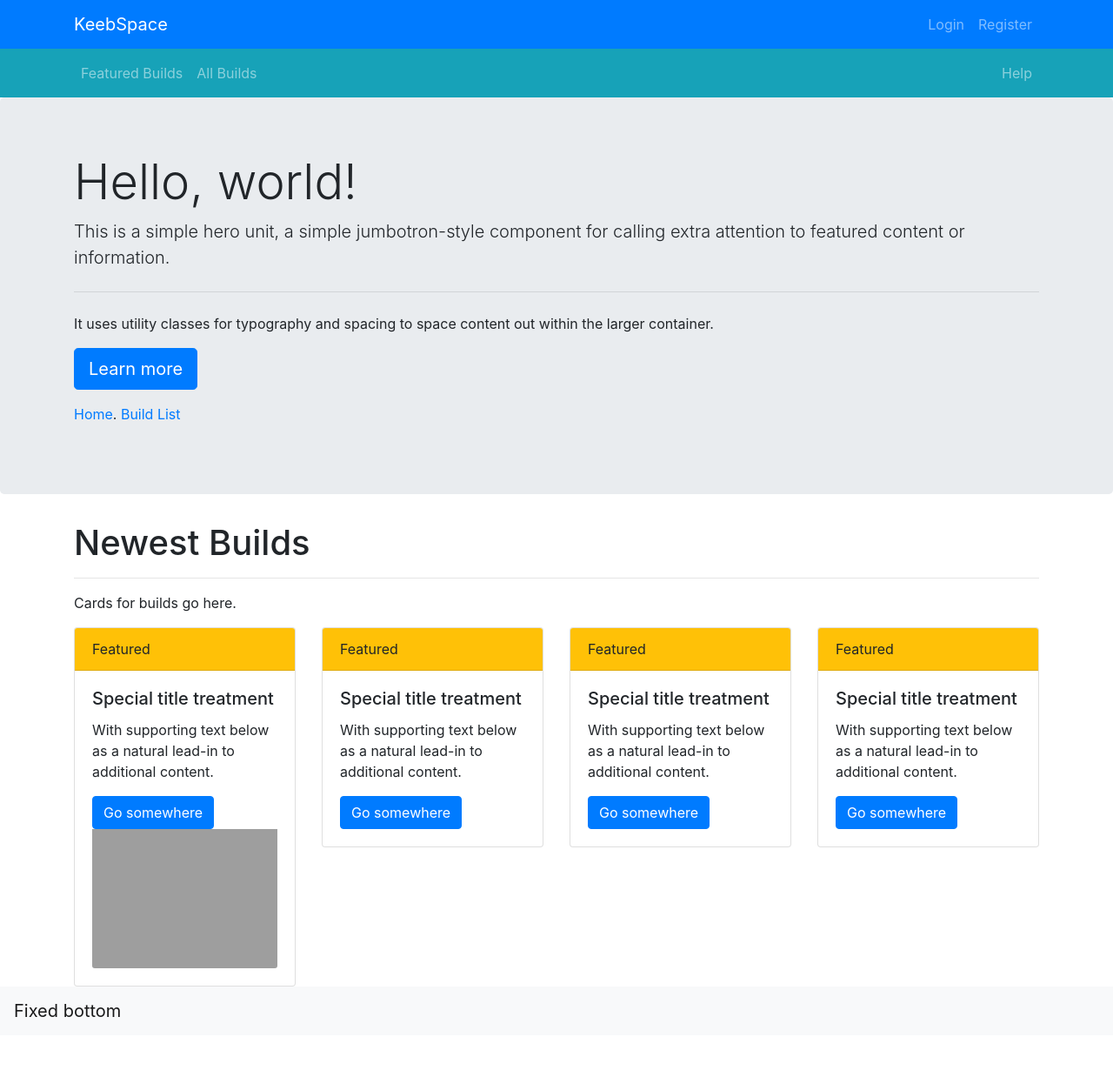
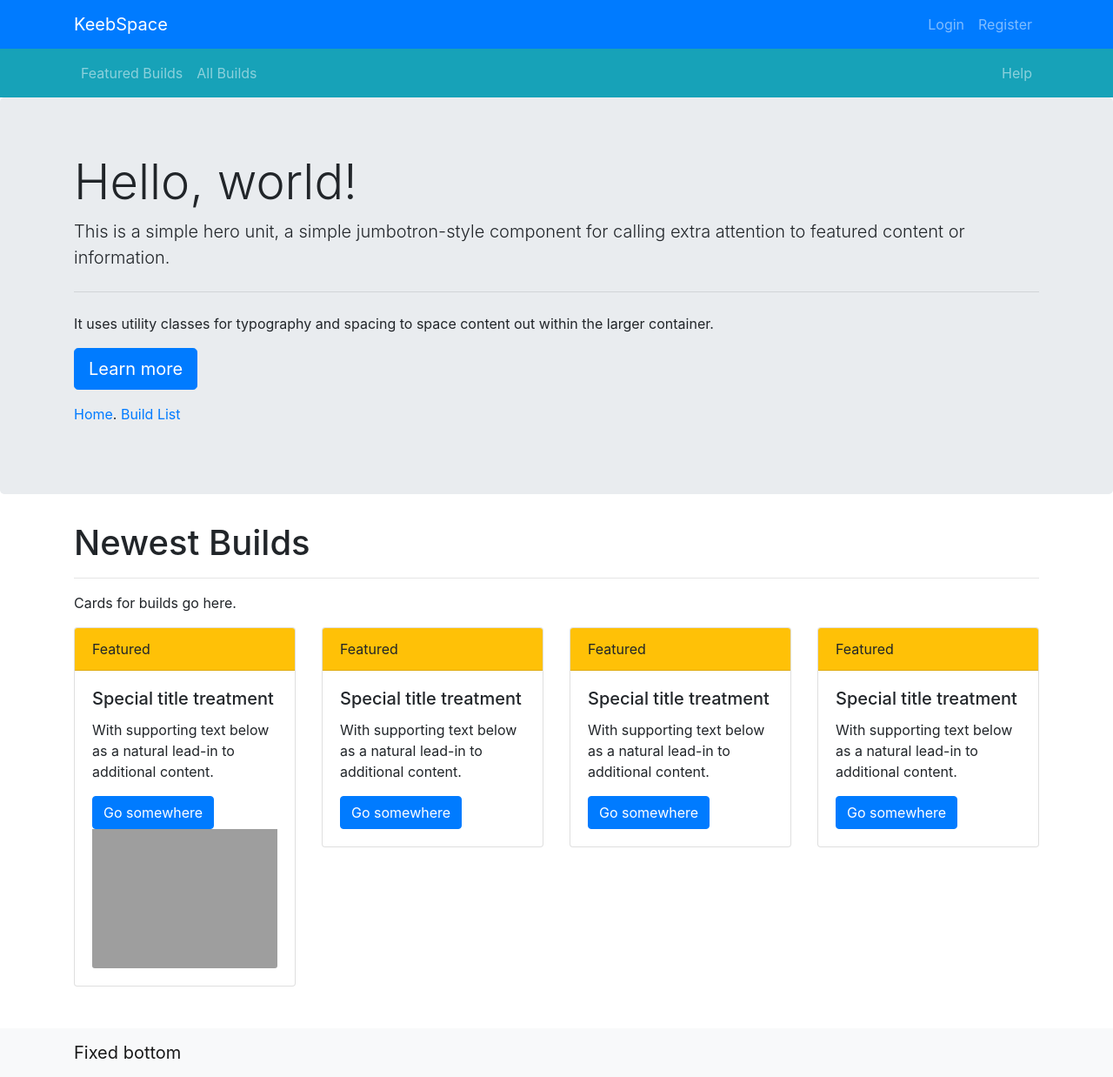
Before and after one commit to iandenegri/keebspace, a Django app: page / in a window 1280 px wide. Shown: the whole page at 87% size. Before the commit the page ends 1169 px from the top, so only its background shows below. Run offline with Django 3.2, Linux system fonts and the light colour scheme; parts of the project's set-up code (start-up, migrations or seed data) failed here and were passed over; some libraries are stand-ins or nearby versions; grey boxes are pictures that could not be loaded.

Commit message:
Spacing updates

```diff
--- a/templates/base.html
+++ b/templates/base.html
@@ -49,9 +49,11 @@
         {% block content %}
         {% endblock content %}
     </div>
-    <footer>
+    <footer class="mt-5">
         <nav class="navbar navbar-expand-lg navbar-light bg-light">
+        <div class="container">
             <a class="navbar-brand" href="#">Fixed bottom</a>
+        </div>
         </nav>
     </footer>
     <!-- Optional JavaScript -->
```
